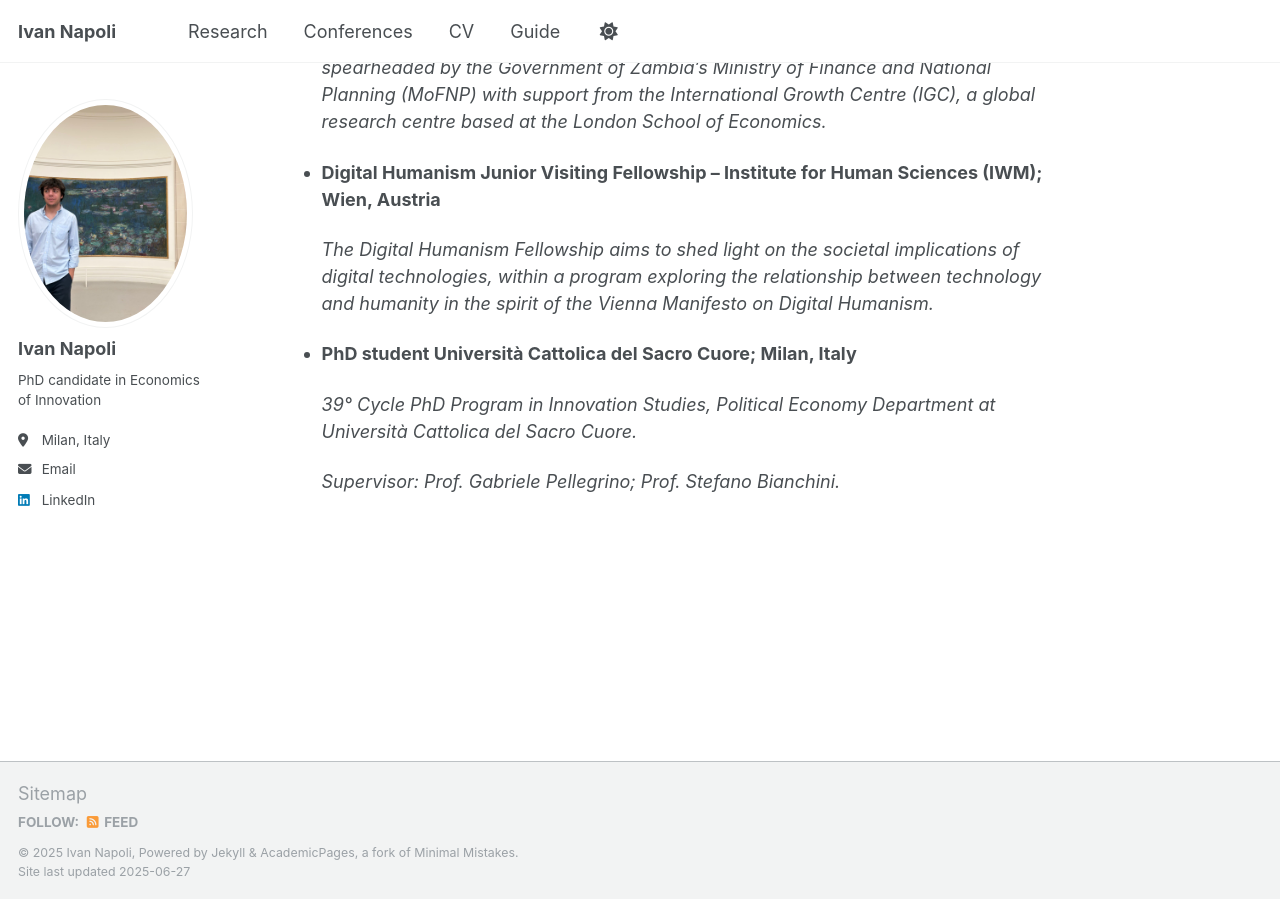
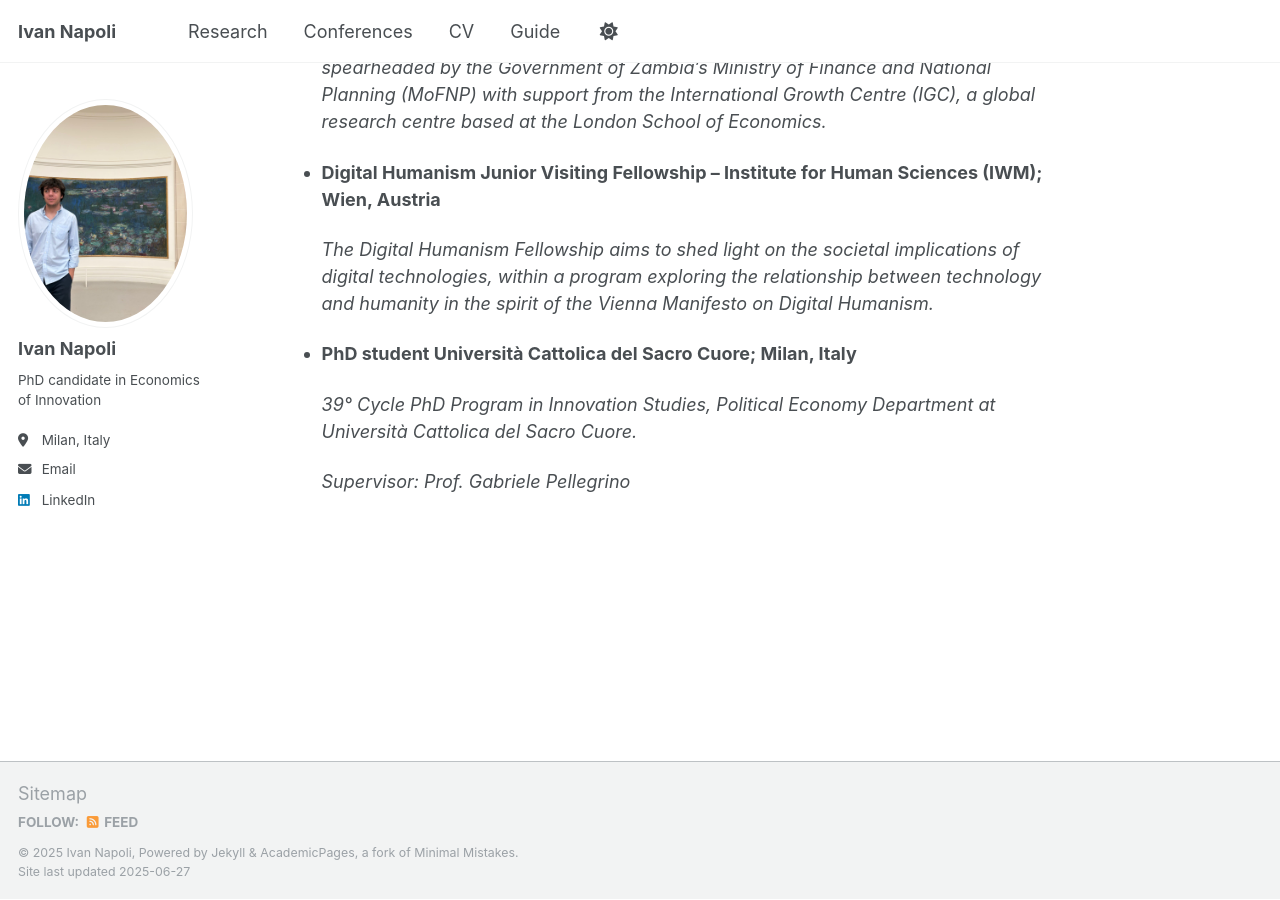
Before and after one commit to IvanNapo/IvanNapo.github.io, a Jekyll site: the page built from _pages/research.md, in a window 1280 px wide and 900 px high, scrolled down 727 px. Built offline with Jekyll 4.4.1, drawn with Linux system fonts in a browser that asks for light colours.

Commit message:
Update research.md

```diff
--- a/_pages/research.md
+++ b/_pages/research.md
@@ -34,4 +34,4 @@ author_profile: true
 
    *39° Cycle PhD Program in Innovation Studies, Political Economy Department at Università Cattolica del Sacro Cuore.*
 
-   *Supervisor: Prof. Gabriele Pellegrino; Prof. Stefano Bianchini.*
+   *Supervisor: Prof. Gabriele Pellegrino*
```
